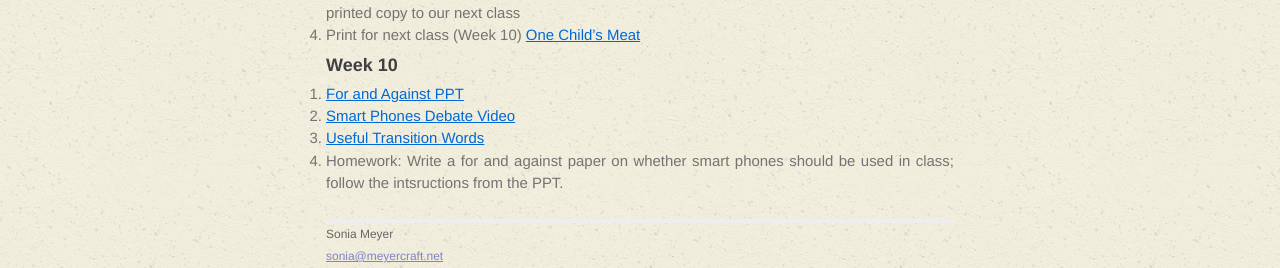
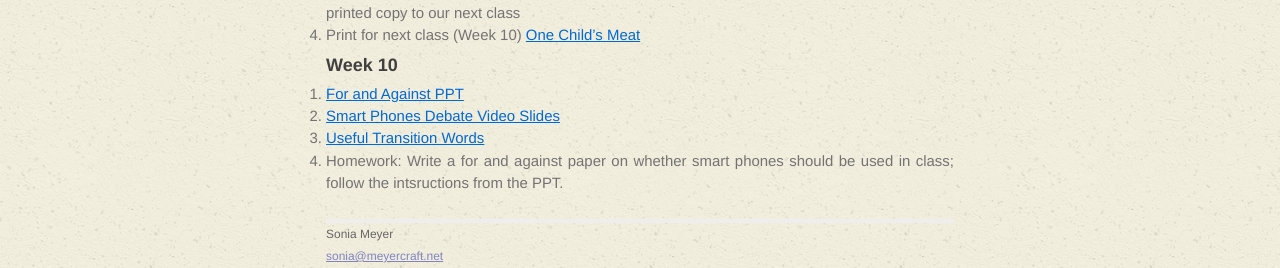
Before and after one commit to soniawmeyer/soniameyer-beihang-students-website, a Jekyll site: the page built from classes/s1s4rw.md, in a window 1280 px wide. Shown: the part 1167-1435 px from the top of the page. Built offline with Jekyll 4.4.1, drawn with Linux system fonts in a browser that asks for light colours.

Commit message:
rww10 video slides

```diff
--- a/classes/s1s4rw.md
+++ b/classes/s1s4rw.md
@@ -57,6 +57,6 @@ title: Professor Sonia Meyer's Beihang Website
 
 ### Week 10
 1. [For and Against PPT](https://www.dropbox.com/s/zhq6y7625loqedk/RWW10-ForandAgainst.ppt)
-4. [Smart Phones Debate Video](https://www.dropbox.com/s/isy1dp9r37lbgp3/W14%3F-Argument%20Structures%20about%20Smartphones.mp4)
+4. [Smart Phones Debate Video Slides](https://www.dropbox.com/s/icgbi27drv2rqc2/smartphones.pdf)
 3. [Useful Transition Words](https://www.dropbox.com/s/rqhjvwi9baksj39/Useful%20Transition%20Words-F%26A.pdf)
 5. Homework: Write a for and against paper on whether smart phones should be used in class; follow the intsructions from the PPT.
```
